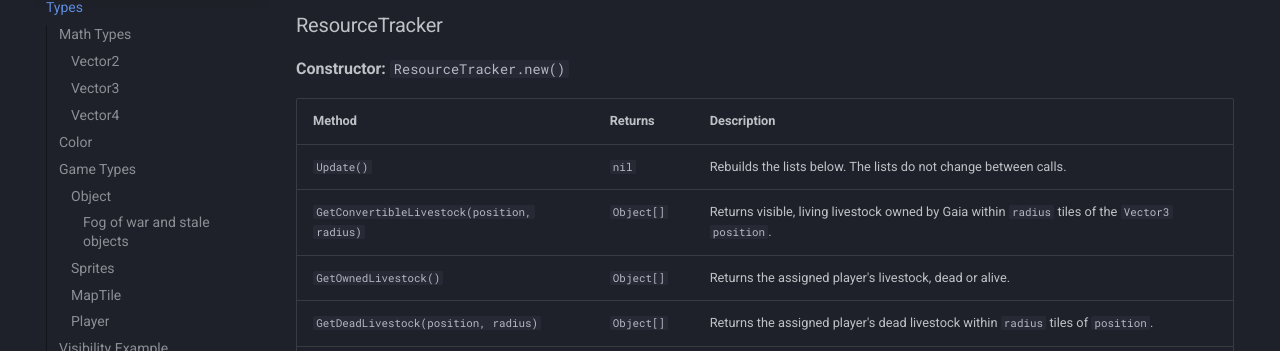
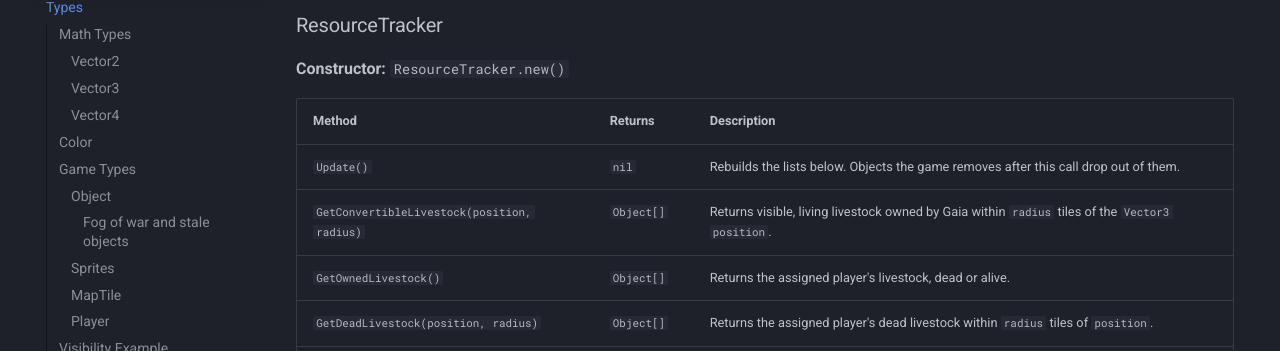
Before and after one commit to aoe2control/aoe2control.github.io, an MkDocs documentation site: the page built from docs/types.md, in a window 1280 px wide and 900 px high, scrolled down 9796 px. Shown: the part 101-452 px from the top of the window. Built offline with MkDocs 1.6.1 and Material for MkDocs 9.7.7, drawn with Linux system fonts in a browser that asks for light colours.

Commit message:
ResourceTracker: lists drop objects removed after Update()
Co-Authored-By: Claude Opus 5.5 <noreply@anthropic.com>

```diff
--- a/docs/types.md
+++ b/docs/types.md
@@ -255,7 +255,7 @@ These classes run a simple economy for the assigned player. Create them in `Init
 
 | Method | Returns | Description |
 |--------|---------|-------------|
-| `Update()` | `nil` | Rebuilds the lists below. The lists do not change between calls. |
+| `Update()` | `nil` | Rebuilds the lists below. Objects the game removes after this call drop out of them. |
 | `GetConvertibleLivestock(position, radius)` | `Object[]` | Returns visible, living livestock owned by Gaia within `radius` tiles of the `Vector3` `position`. |
 | `GetOwnedLivestock()` | `Object[]` | Returns the assigned player's livestock, dead or alive. |
 | `GetDeadLivestock(position, radius)` | `Object[]` | Returns the assigned player's dead livestock within `radius` tiles of `position`. |
```
